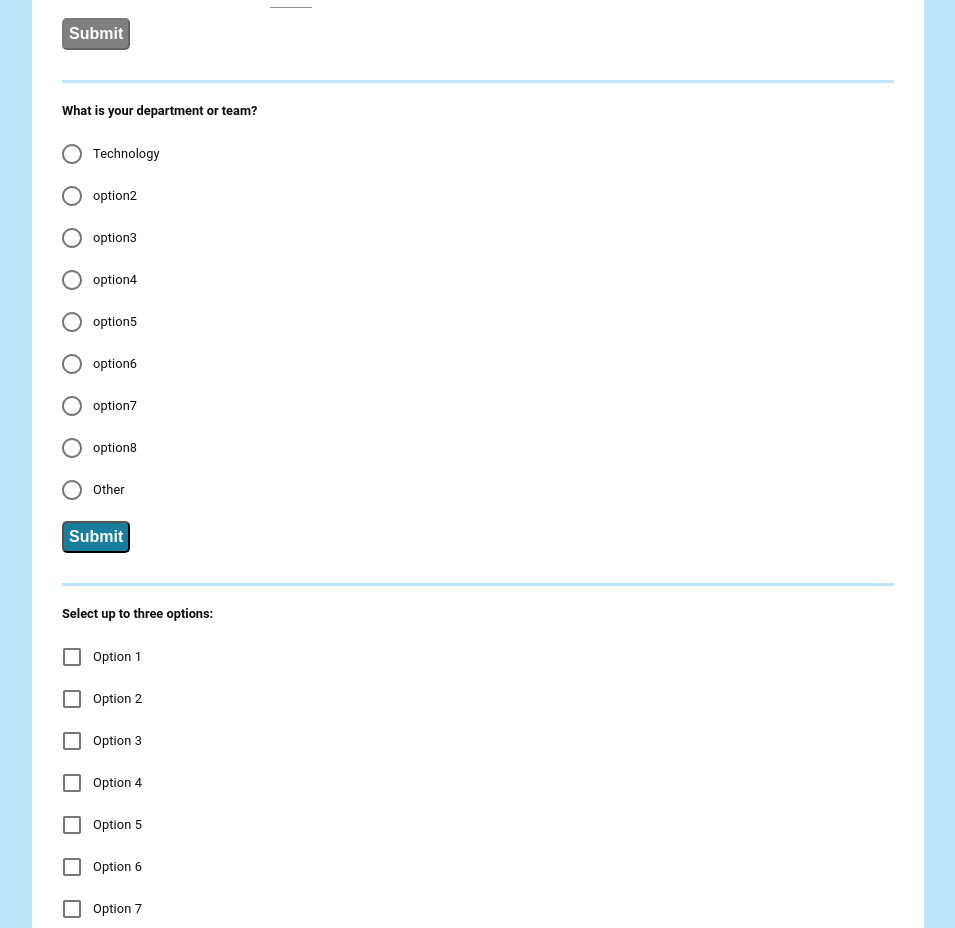
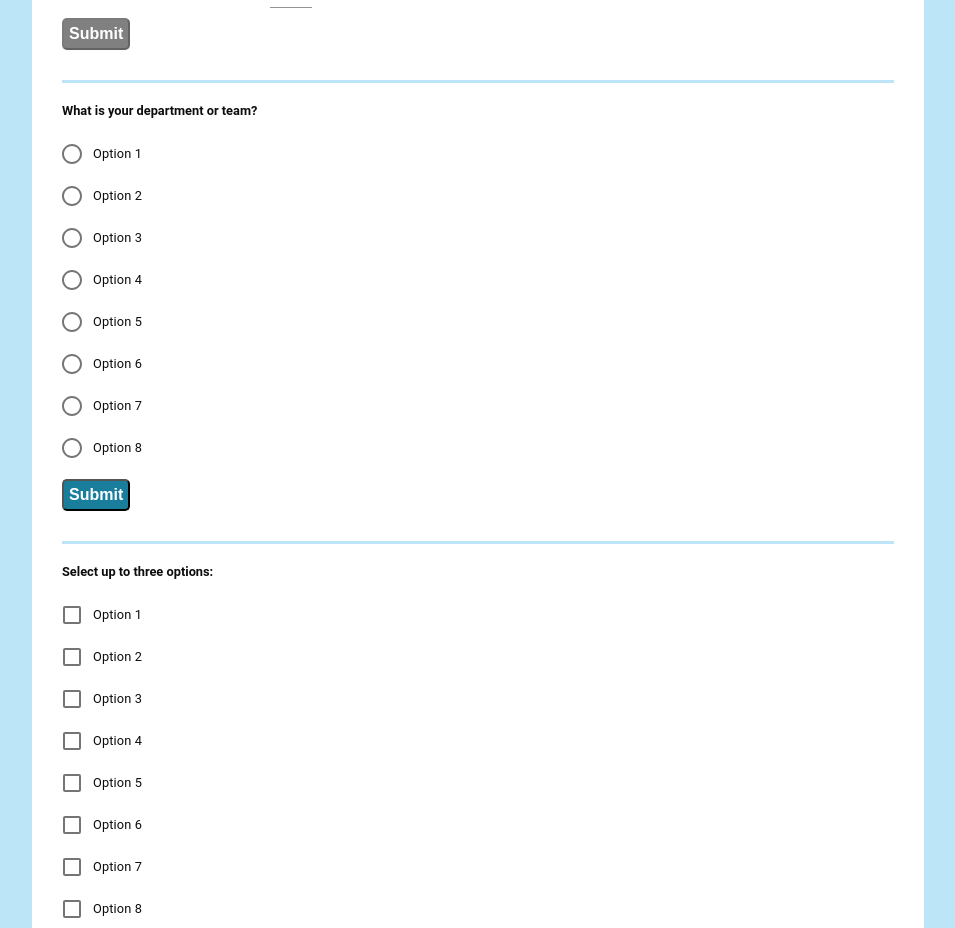
Before and after one commit to fjjes/project3-Hive, a React (Create React App) app in the folder client/: page /Form in a window 1280 px wide. Shown: the part 1061-1989 px from the top of the page, without its empty margins (162-1117 px from the left). Built offline with nearby package versions, Linux system fonts and the light colour scheme.

Commit message:
Convert radio buttons to .map over options

```diff
--- a/client/src/components/questiontypes/RadioButtons.js
+++ b/client/src/components/questiontypes/RadioButtons.js
@@ -1,13 +1,22 @@
-import React from 'react';
+import React, { useState } from 'react';
 import Radio from '@material-ui/core/Radio';
 import RadioGroup from '@material-ui/core/RadioGroup';
 import FormControlLabel from '@material-ui/core/FormControlLabel';
 import FormControl from '@material-ui/core/FormControl';
-import FormLabel from '@material-ui/core/FormLabel';
-import FormHelperText from '@material-ui/core/FormHelperText';
 
  function RadioButtons() {
   const [value, setValue] = React.useState('');
+  const [options, setOptions] = useState([
+    {value: "option1", label: "Option 1"},
+    {value: "option2", label: "Option 2"},
+    {value: "option3", label: "Option 3"},
+    {value: "option4", label: "Option 4"},
+    {value: "option5", label: "Option 5"},
+    {value: "option6", label: "Option 6"},
+    {value: "option7", label: "Option 7"},
+    {value: "option8", label: "Option 8"}
+
+  ])
 
   const handleChange = (e) => {
     setValue(e.target.value);
@@ -16,13 +25,12 @@ import FormHelperText from '@material-ui/core/FormHelperText';
     console.log("value", value);
   }
 
+  const question = "What is your department or team?"
+
   return (
     <div className="question-component">
       <FormControl component="fieldset" >
-        {/* <FormLabel component="legend">
-            Question 1.What is your department or Team?
-        </FormLabel> */}
-        <p className="question-intro">What is your department or team?</p>
+        <p className="question-intro">{question}</p>
 
         <RadioGroup
         aria-label="radio"
@@ -30,52 +38,20 @@ import FormHelperText from '@material-ui/core/FormHelperText';
         value={value}
         onChange={handleChange}
         >
-          <FormControlLabel
-          value="Tech"
-          control={<Radio/>}
-          label="Technology"
-          />
-          <FormControlLabel
-          value="option2"
-          control={<Radio/>}
-          label="option2"
-          />
-          <FormControlLabel
-          value="option3"
-          control={<Radio/>}
-          label="option3"
-          />
-          <FormControlLabel
-          value="option4"
-          control={<Radio/>}
-          label="option4"
-          />
-          <FormControlLabel
-          value="option5"
-          control={<Radio/>}
-          label="option5"
-          />
-          <FormControlLabel
-          value="option6"
-          control={<Radio/>}
-          label="option6"
-          />
-          <FormControlLabel
-          value="option7"
-          control={<Radio/>}
-          label="option7"
-          />
-          <FormControlLabel
-          value="option8"
-          control={<Radio/>}
-          label="option8"
-          />
-          <FormControlLabel
-          value="other"
-          control={<Radio/>}
-          label="Other"
-          />
-          {/* <FormHelperText>Please select one</FormHelperText> */}
+
+          {options.map((option) => (
+            <FormControlLabel
+              key={option.value}
+              control={
+                <Radio
+                  onChange={handleChange}
+                  name="option"
+                  value={option.value}
+                />
+              }
+              label={option.label}
+              />
+              ))}
           <div>
             <button onClick={handleSubmit} type="submit">
               Submit
```
